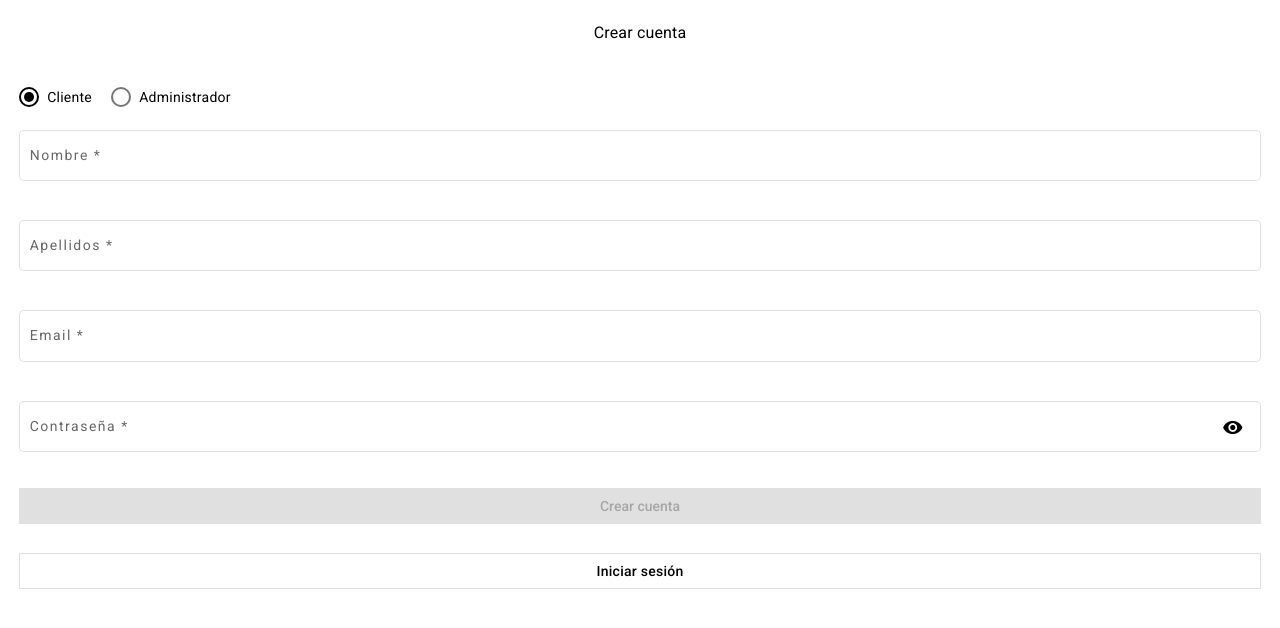
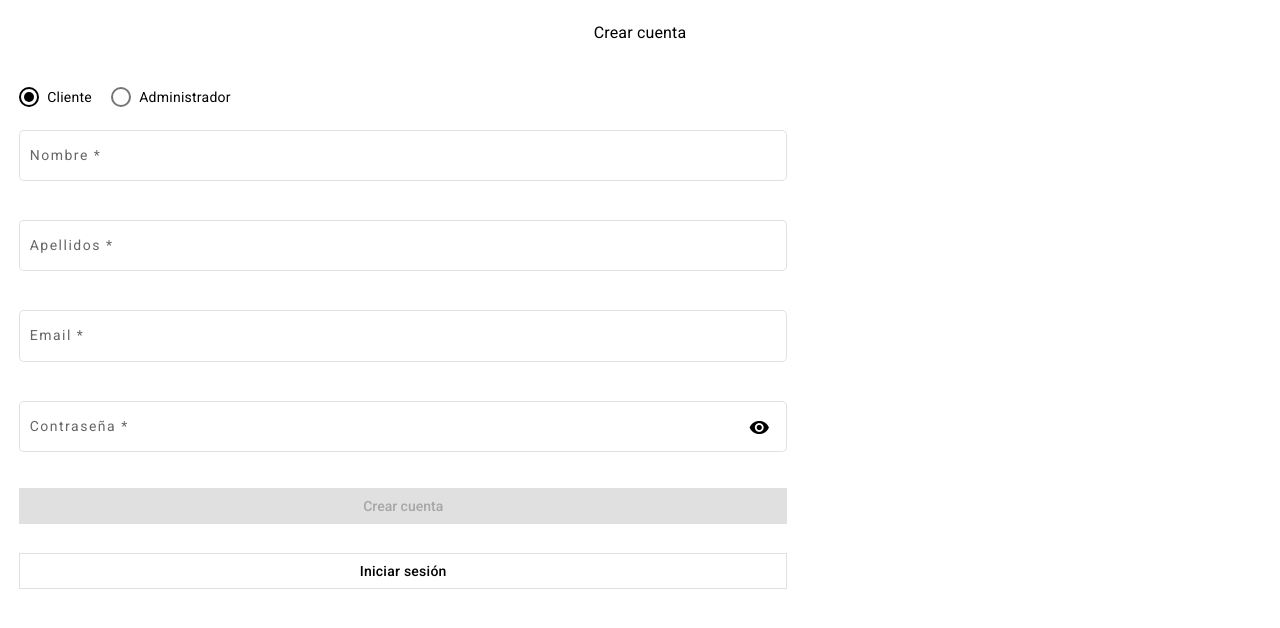
Before and after one commit to aleeiix/starwars-massimo-dutti, an Angular app: page /register in a window 1280 px wide. Shown: the top 628 px of the page. Built offline with nearby package versions, Linux system fonts and the light colour scheme.

Commit message:
responsive is added to the registration page

```diff
--- a/src/app/modules/register/views/register/register.component.scss
+++ b/src/app/modules/register/views/register/register.component.scss
@@ -9,3 +9,9 @@ header {
 section {
   padding: 1.2rem;
 }
+
+@media (min-width: 768px) {
+  section {
+    max-width: 768px;
+  }
+}
```
